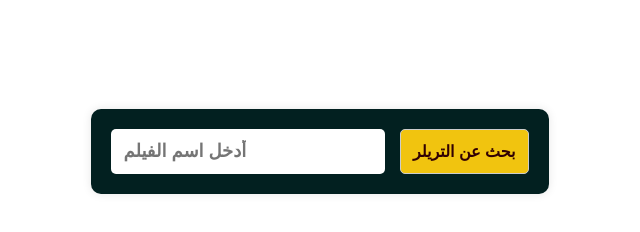
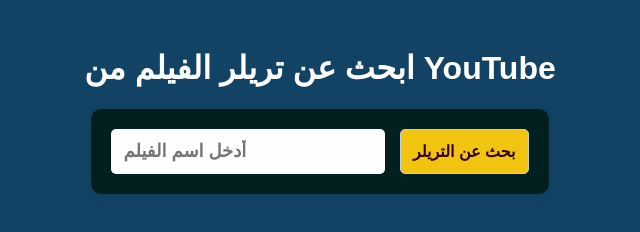
Before and after one commit to mazenghannam16/film_api, a plain HTML site: page index.html in a window 1280 px wide. Shown: the whole page, without its empty margins (320-960 px from the left). Drawn offline with Linux system fonts and the light colour scheme.

Commit message:
Update index.html

```diff
--- a/index.html
+++ b/index.html
@@ -9,7 +9,7 @@
             font-family: 'Cairo', sans-serif;
             text-align: center;
             padding: 20px;
-            background-color: #fff;
+            background-color: #124364;
             color: #fff;
         }
 
```
